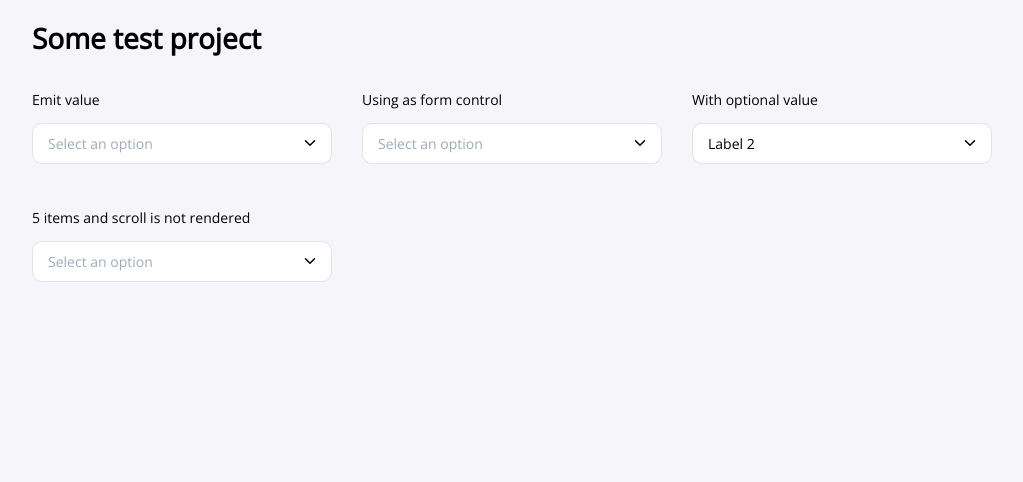
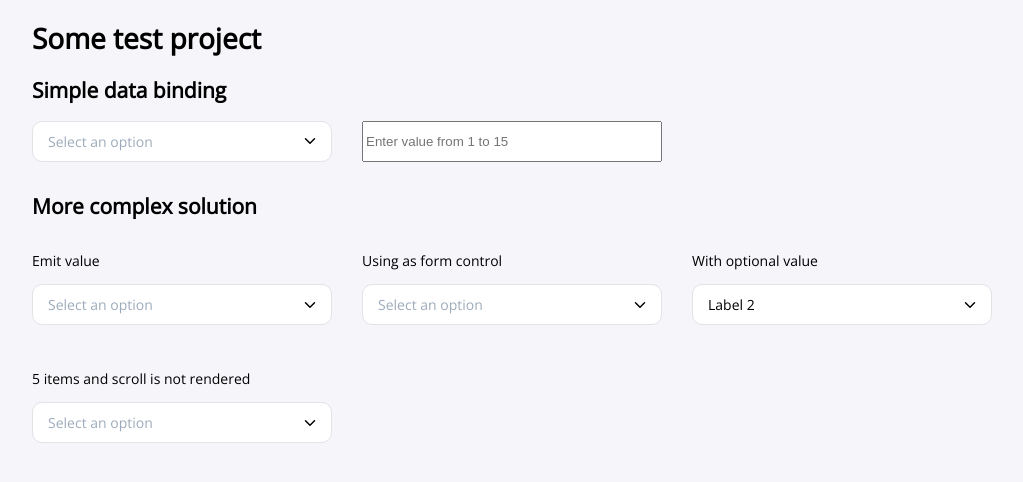
Before and after one commit to roman-lisnyi/test-dropdown, an Angular app: page / in a window 1280 px wide. Shown: the top 482 px of the page, without its empty margins (23-1046 px from the left). Built offline with nearby package versions, Linux system fonts and the light colour scheme.

Commit message:
Two data binding

```diff
--- a/angular.json
+++ b/angular.json
@@ -37,6 +37,7 @@
               "includePaths": ["src/styles"]
             },
             "styles": [
+              "node_modules/@angular/cdk/overlay-prebuilt.css",
               "src/styles/main.scss"
             ],
             "scripts": []
--- a/package.json
+++ b/package.json
@@ -11,7 +11,7 @@
   "private": true,
   "dependencies": {
     "@angular/animations": "18.2.0",
-    "@angular/cdk": "19.0.4",
+    "@angular/cdk": "18.2.0",
     "@angular/common": "18.2.0",
     "@angular/compiler": "18.2.0",
     "@angular/core": "18.2.0",
--- a/src/app/app.component.html
+++ b/src/app/app.component.html
@@ -1,13 +1,29 @@
-
 <div class="container">
   <h1>Some test project</h1>
-  <form class="options-form" [formGroup]="form">
+
+  <h2>
+    Simple data binding
+  </h2>
+
+  <div class="options-block">
+    <stp-dropdown
+      [(selected)]="selectedItem"
+      [options]="options"
+    ></stp-dropdown>
+
+    <input [(ngModel)]="selectedItem" type="number" placeholder="Enter value from 1 to 15"/>
+  </div>
+
+  <h2>
+    More complex solution
+  </h2>
+  <form class="options-block" [formGroup]="form">
     <div>
       <p>Emit value</p>
       <stp-dropdown
         [valueFn]="valueFn"
         [options]="options"
-        (onSelection)="optionSelected($event)"
+        (selectedChange)="optionSelected($event)"
       ></stp-dropdown>
     </div>
     <div>
--- a/src/app/app.component.scss
+++ b/src/app/app.component.scss
@@ -1,8 +1,9 @@
 
-.options-form {
+.options-block {
   display: flex;
   flex-wrap: wrap;
   gap: 30px;
+  margin-bottom: 30px;
   > * {
     width: 300px;
   }
--- a/src/app/app.component.ts
+++ b/src/app/app.component.ts
@@ -1,17 +1,19 @@
 import {Component, OnInit} from '@angular/core';
 import {RouterOutlet} from '@angular/router';
 import {DropdownComponent} from './shared';
-import {FormControl, FormGroup, ReactiveFormsModule} from '@angular/forms';
+import {FormControl, FormGroup, FormsModule, ReactiveFormsModule} from '@angular/forms';
 import {IDropdownOption} from './shared/intefaces';
 
 @Component({
   selector: 'app-root',
   standalone: true,
-  imports: [RouterOutlet, DropdownComponent, ReactiveFormsModule],
+  imports: [RouterOutlet, DropdownComponent, ReactiveFormsModule, FormsModule],
   templateUrl: './app.component.html',
   styleUrl: './app.component.scss'
 })
 export class AppComponent implements OnInit {
+  selectedItem = null;
+
   form = new FormGroup({
     control1: new FormControl(null),
     control2: new FormControl(2),
--- a/src/app/shared/dropdown/dropdown.component.html
+++ b/src/app/shared/dropdown/dropdown.component.html
@@ -1,6 +1,6 @@
 <div class="dropdown" #trigger (click)="toggleDropdown()" (keydown.enter)="keyDownOpenMenu($event)" tabindex="0">
   <div class="dropdown__label">
-    <span class="title" [class]="{ 'empty': !selectedOption() }">{{ selectedOptionLabel() || placeholder }}</span>
+    <span class="title" [class]="{ 'empty': !selectedOptionLabel() }">{{ selectedOptionLabel() || placeholder }}</span>
     <span class="arrow" [class.open]="overlayRef()"></span>
   </div>
 </div>
--- a/src/app/shared/dropdown/dropdown.component.ts
+++ b/src/app/shared/dropdown/dropdown.component.ts
@@ -14,7 +14,7 @@ import {
 import {CommonModule} from '@angular/common';
 import {ControlValueAccessor, NG_VALUE_ACCESSOR, ReactiveFormsModule} from '@angular/forms';
 import {TemplatePortal} from '@angular/cdk/portal';
-import {Overlay, OverlayRef} from '@angular/cdk/overlay';
+import {Overlay, OverlayModule, OverlayRef} from '@angular/cdk/overlay';
 import {IDropdownOption} from '../intefaces';
 
 @Component({
@@ -29,15 +29,18 @@ import {IDropdownOption} from '../intefaces';
       multi: true,
     },
   ],
-  imports: [CommonModule, ReactiveFormsModule],
+  imports: [CommonModule, OverlayModule, ReactiveFormsModule],
   changeDetection: ChangeDetectionStrategy.OnPush
 })
 export class DropdownComponent<T> implements ControlValueAccessor, OnDestroy {
   @Input() options: IDropdownOption<T>[] = [];
   @Input() optional = false;
   @Input() placeholder: string = 'Select an option';
+  @Input() set selected(value: IDropdownOption<T> | T | null) {
+    this.writeValue(value);
+  }
   @Input() valueFn: (value: IDropdownOption<T> | null) => IDropdownOption<T> | T | null = (value: IDropdownOption<T> | null) => value?.id || null;
-  @Output() onSelection = new EventEmitter<IDropdownOption<T> | T | null>();
+  @Output() selectedChange = new EventEmitter<IDropdownOption<T> | T | null>();
 
   @ViewChild('trigger') trigger!: ElementRef;
   @ViewChild('dropdownTemplate') dropdownTemplate!: TemplateRef<any>;
@@ -64,14 +67,14 @@ export class DropdownComponent<T> implements ControlValueAccessor, OnDestroy {
   private onTouched = () => {
   };
 
-  writeValue(value: IDropdownOption<T> | T): void {
+  writeValue(value: IDropdownOption<T> | T | null): void {
     this.selectedOption.set(value);
 
     this.defineLabel(value);
   }
 
   defineLabel(value: IDropdownOption<T> | T | null) {
-    const selectedOption = this.options.find((option) => option.id === ((value as IDropdownOption<T>)?.id || value));
+    const selectedOption = this.options.find((option) => option.id === (+(value as IDropdownOption<T>)?.id || value));
     this.selectedOptionLabel.set(selectedOption?.label || null);
   }
 
@@ -153,7 +156,7 @@ export class DropdownComponent<T> implements ControlValueAccessor, OnDestroy {
     this.selectedOptionId.set(option ? option.id : null)
     this.selectedOption.set(value);
     this.onChange(value);
-    this.onSelection.emit(value);
+    this.selectedChange.emit(value);
     this.closeDropdown();
   }
 
```
Also changed, not shown: 1 other file (tests, documents, lock files or other folders).
